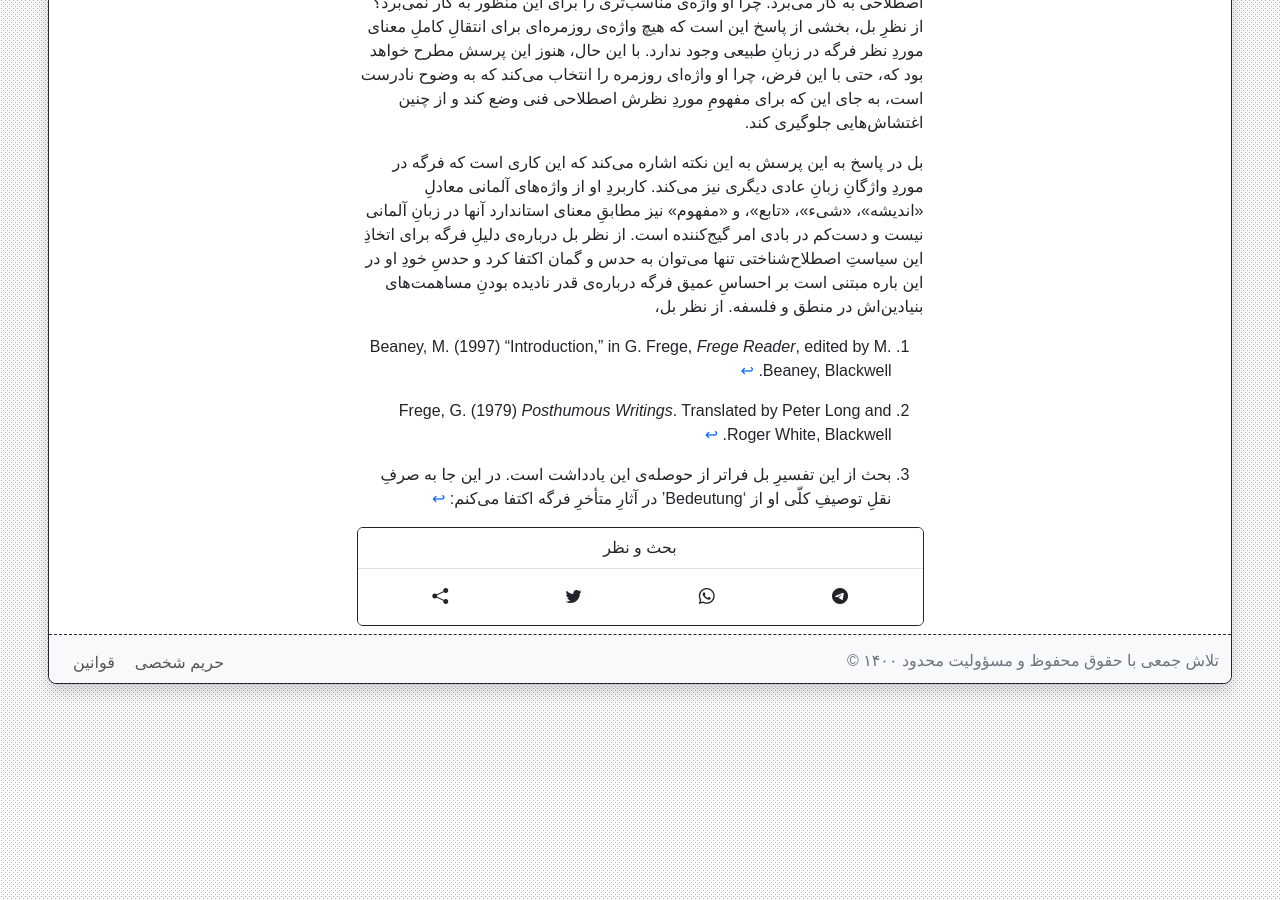
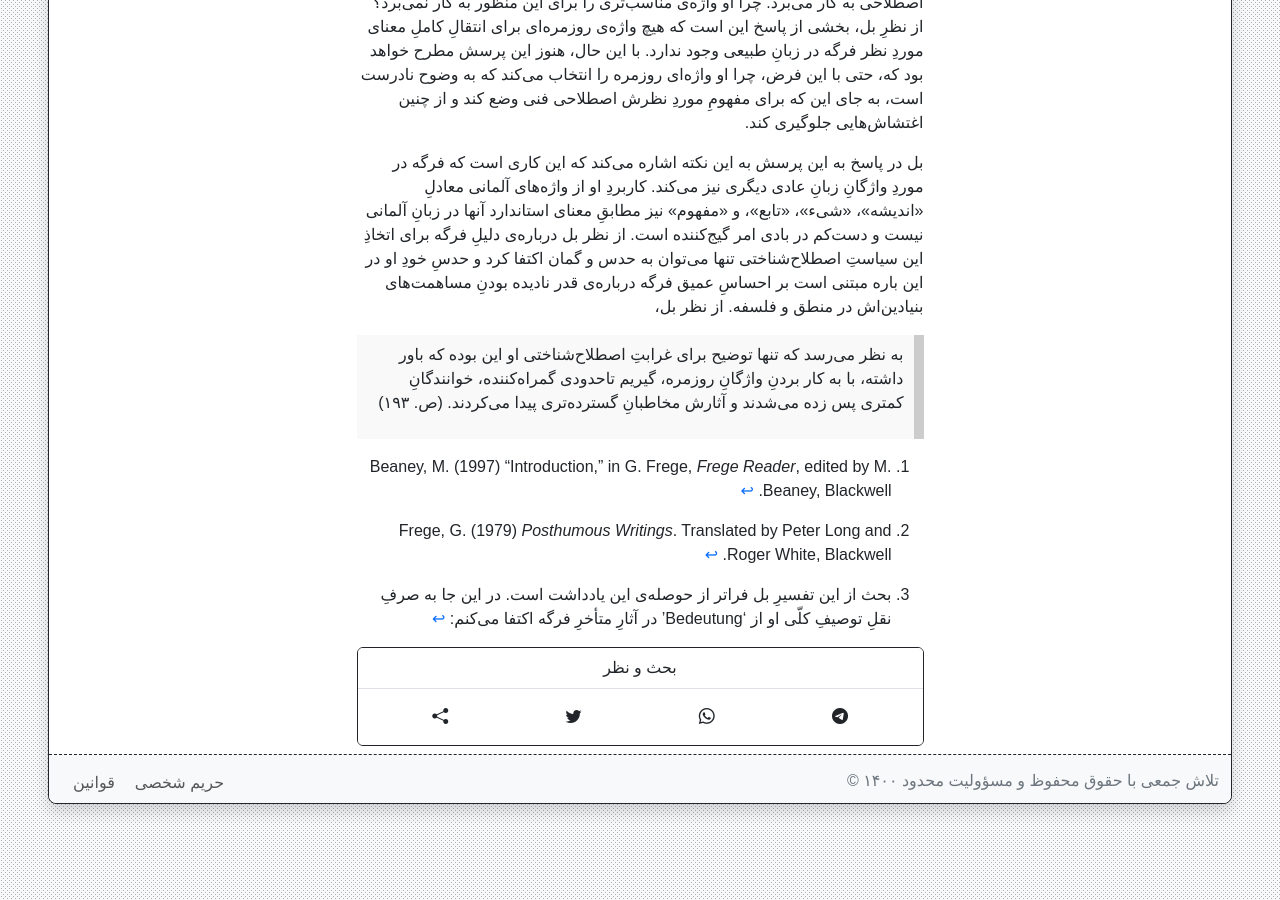
Before and after one commit to phicudemy/phicudemy.github.io, a Jekyll site: the page built from _posts/2024-07-16-fregebedeutung۲.md, in a window 1280 px wide and 900 px high, scrolled down 2747 px. Built offline with Jekyll 4.4.1, drawn with Linux system fonts in a browser that asks for light colours; comment, search, counter and statistics services are not loaded; a style sheet for code colours, icons or effects is not loaded; before the commit the page ends 3527 px from its top, so only the background shows below that.

Commit message:
TinaCMS content update

```diff
--- a/_posts/2024-07-16-fregebedeutung۲.md
+++ b/_posts/2024-07-16-fregebedeutung۲.md
@@ -31,6 +31,8 @@ contents: _contents/article.md
 
 بل در پاسخ به این پرسش به این نکته اشاره می‌کند که این کاری است که فرگه در موردِ واژگانِ زبانِ عادی دیگری نیز می‌کند. کاربردِ او از واژه‌های آلمانی معادلِ «اندیشه»، «شیء»، «تابع»، و «مفهوم» نیز مطابقِ معنای استاندارد آنها در زبانِ آلمانی نیست و دست‌کم در بادی امر گیج‌کننده است. از نظر بل درباره‌ی دلیلِ فرگه برای اتخاذِ این سیاستِ اصطلاح‌شناختی تنها می‌توان به حدس و گمان اکتفا کرد و حدسِ خودِ او در این باره مبتنی است بر احساسِ عمیق فرگه درباره‌ی قدر نادیده بودنِ مساهمت‌های بنیادین‌اش در منطق و فلسفه. از نظر بل،
 
+> به نظر می‌رسد که تنها توضیح برای غرابتِ اصطلاح‌شناختی او این بوده که باور داشته، با به کار بردنِ واژگانِ روزمره، گیریم تاحدودی گمراه‌کننده، خوانندگانِ کمتری پس زده می‌شدند و آثارش مخاطبانِ گسترده‌تری پیدا می‌کردند. (ص. ۱۹۳)
+
 
 
 
```
